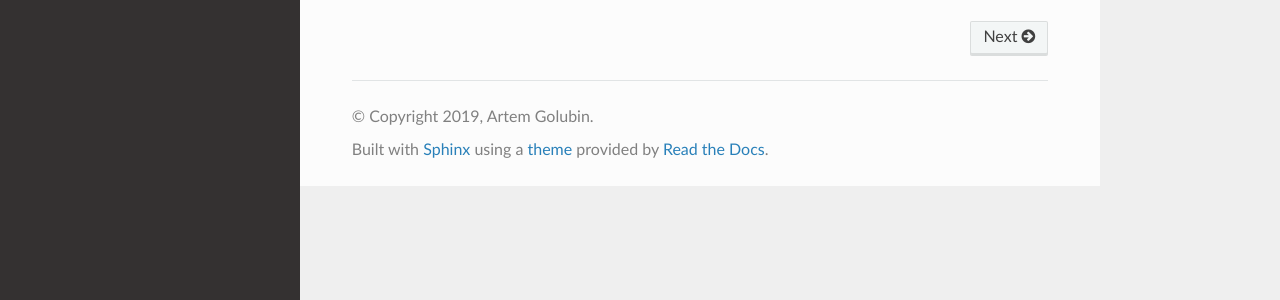
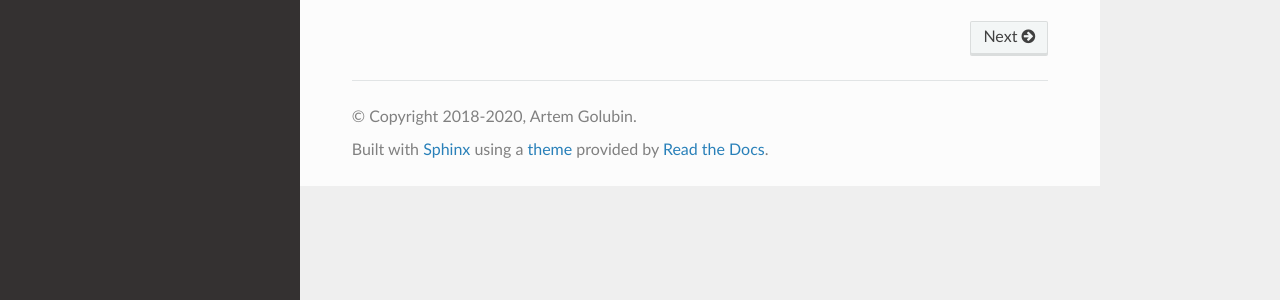
Before and after one commit to rushter/selectolax, a Sphinx documentation site: the page built from docs/index.rst, in a window 1280 px wide. Shown: the part 465-765 px from the top of the page. Built offline with Sphinx 7.4.7 and the Read the Docs theme 2.0.0, drawn with Linux system fonts in a browser that asks for light colours.

Commit message:
Update copyrights

```diff
--- a/docs/conf.py
+++ b/docs/conf.py
@@ -65,7 +65,7 @@ master_doc = 'index'
 
 # General information about the project.
 project = u'selectolax'
-copyright = u"2019, Artem Golubin"
+copyright = u"2018-2020, Artem Golubin"
 
 # The version info for the project you're documenting, acts as replacement
 # for |version| and |release|, also used in various other places throughout
```
Also changed, not shown: 1 other file.
